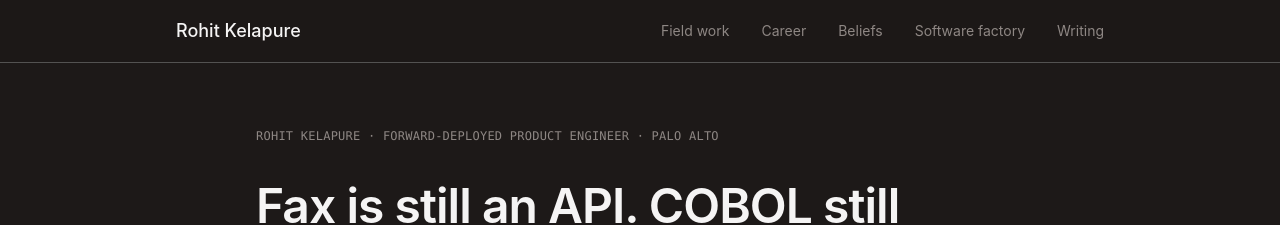
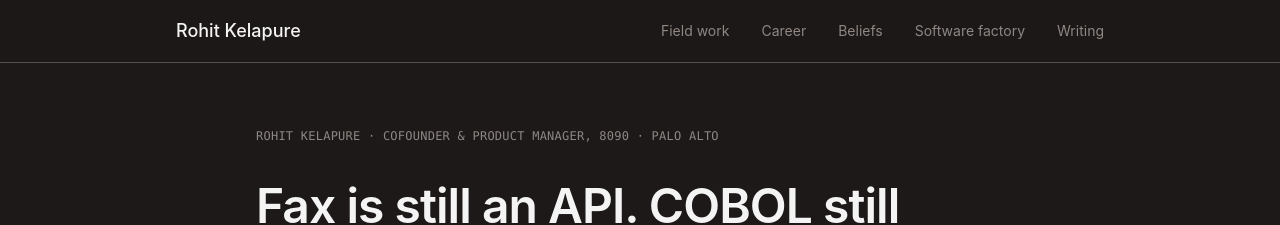
Before and after one commit to kelapure/aboutme, a Next.js app: page / in a window 1280 px wide. Shown: the top 225 px of the page. Built offline with nearby package versions, Linux system fonts and the light colour scheme.

Commit message:
Update title to 'Cofounder & Product Manager, 8090'
Replace 'Forward-deployed product engineer' with 'Cofounder & Product Manager, 8090' in:
- Hero eyebrow
- Page title metadata
- OpenGraph title
- Twitter card title

```diff
--- a/src/app/layout.tsx
+++ b/src/app/layout.tsx
@@ -2,12 +2,12 @@ import type { Metadata } from 'next'
 import './globals.css'
 
 export const metadata: Metadata = {
-  title: 'Rohit Kelapure — Forward-deployed product engineer',
+  title: 'Rohit Kelapure — Cofounder & Product Manager, 8090',
   description: 'Fax is still an API. COBOL still prices claims. I sit with the people who know the exception paths and turn that into product intent agents can execute. Co-founder at 8090.',
   keywords: ['Rohit Kelapure', 'AI', 'Enterprise Software', 'Healthcare AI', '8090', 'Software Factory', 'Applied AI'],
   authors: [{ name: 'Rohit Kelapure' }],
   openGraph: {
-    title: 'Rohit Kelapure — Forward-deployed product engineer',
+    title: 'Rohit Kelapure — Cofounder & Product Manager, 8090',
     description: 'I build software factories for work that cannot afford to be wrong. Co-founder at 8090.',
     url: 'https://rohitkelapure.com',
     siteName: 'Rohit Kelapure',
@@ -16,7 +16,7 @@ export const metadata: Metadata = {
   },
   twitter: {
     card: 'summary_large_image',
-    title: 'Rohit Kelapure — Forward-deployed product engineer',
+    title: 'Rohit Kelapure — Cofounder & Product Manager, 8090',
     description: 'I build software factories for work that cannot afford to be wrong. Co-founder at 8090.',
     creator: '@rkela',
   },
--- a/src/app/page.tsx
+++ b/src/app/page.tsx
@@ -120,7 +120,7 @@ export default function HomePage() {
       <section className="bg-[var(--bg-dark)] text-[var(--fg-on-dark-1)] pt-32 pb-24 px-6 md:px-12 lg:px-24">
         <div className="max-w-3xl mx-auto">
           <p className="font-mono text-xs tracking-widest uppercase text-[var(--fg-on-dark-2)] mb-8">
-            Rohit Kelapure · Forward-deployed product engineer · Palo Alto
+            Rohit Kelapure · Cofounder & Product Manager, 8090 · Palo Alto
           </p>
           <h1 className="text-3xl md:text-4xl lg:text-5xl font-semibold leading-tight mb-8 tracking-tight">
             Fax is still an API. COBOL still prices claims. The spreadsheet nobody admits is production still runs the company.
```
